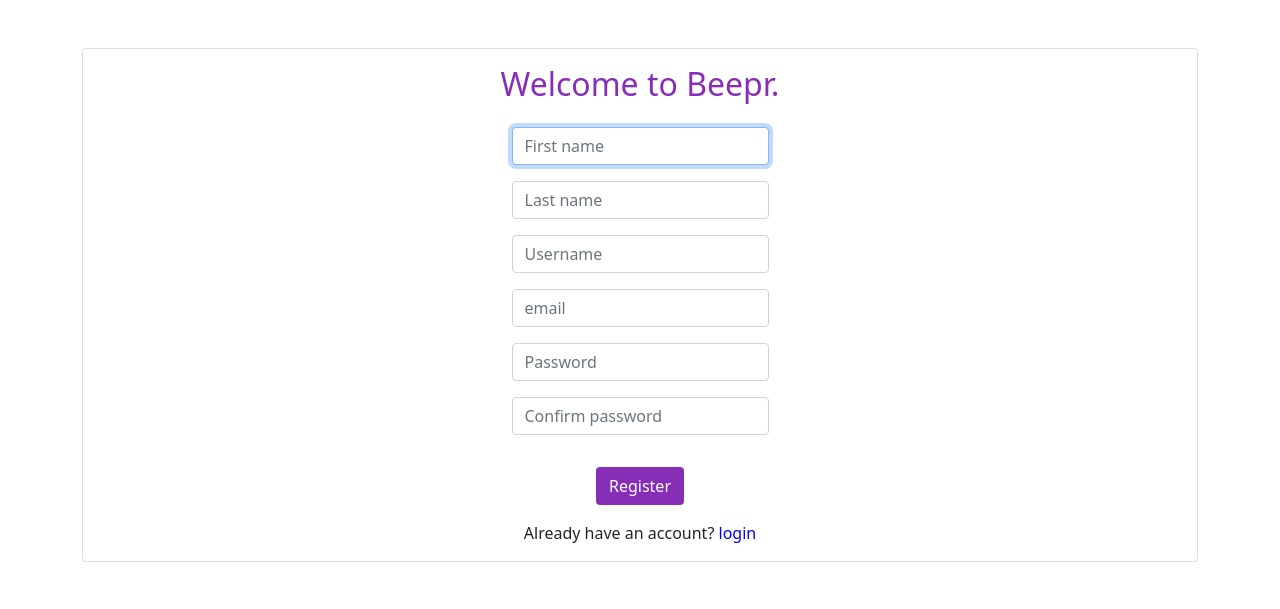
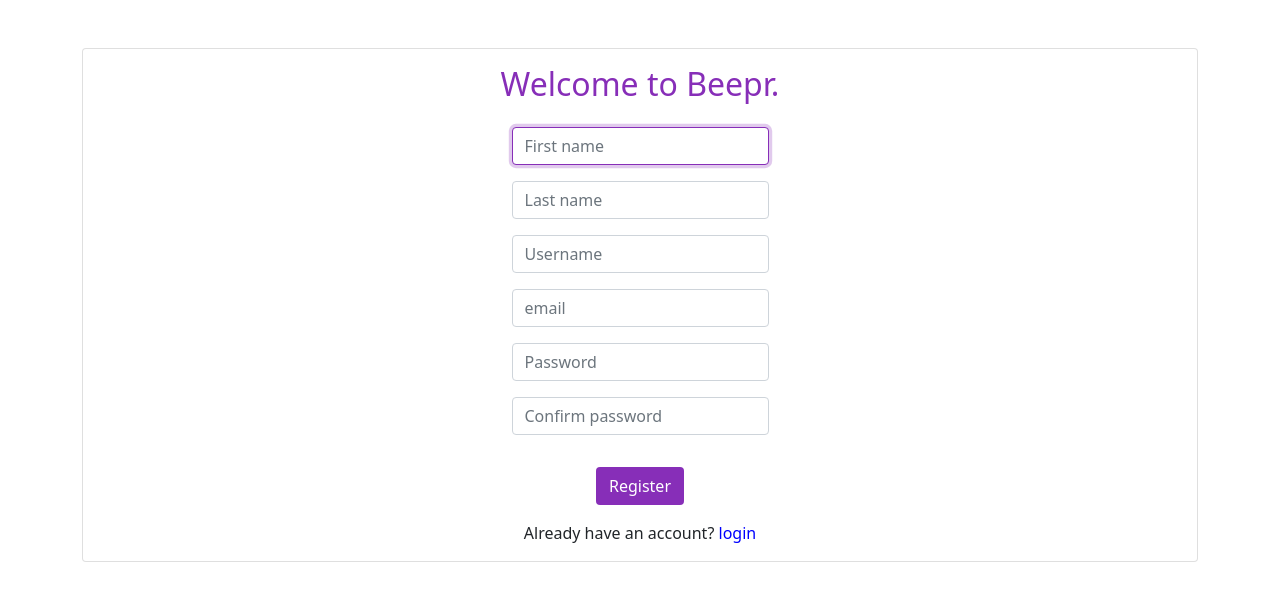
Before and after one commit to sirKay1010/Final_Project-Beepr, a Flask app: page /register in a window 1280 px wide, with the restyled element focused. Shown: the top 609 px of the page. Run offline with Flask 2, Linux system fonts and the light colour scheme; some libraries are stand-ins or nearby versions.

Commit message:
Mon, Oct 24, 2022, 10:52 AM +00:00

```diff
--- a/static/styles.css
+++ b/static/styles.css
@@ -0,0 +1,4 @@
+/* change all form focus color to match theme of the app */
+.form-control:focus {
+    border-color: #872eb8;
+    box-shadow: 0 0 0 0.2rem rgba(135, 46, 184, 0.25);}
--- a/templates/register.html
+++ b/templates/register.html
@@ -1,11 +1,4 @@
 {% extends "layout.html" %}
-
-    <!-- This will make the border of the form purple when clicked -->
-    <style>
-		.form-control:focus {
-        border-color: #872eb8;
-        box-shadow: 0 0 0 0.2rem rgba(135, 46, 184, 0.25);}
-    </style>
 
 {% block body %}
 <form action="/register" method="post">
```
